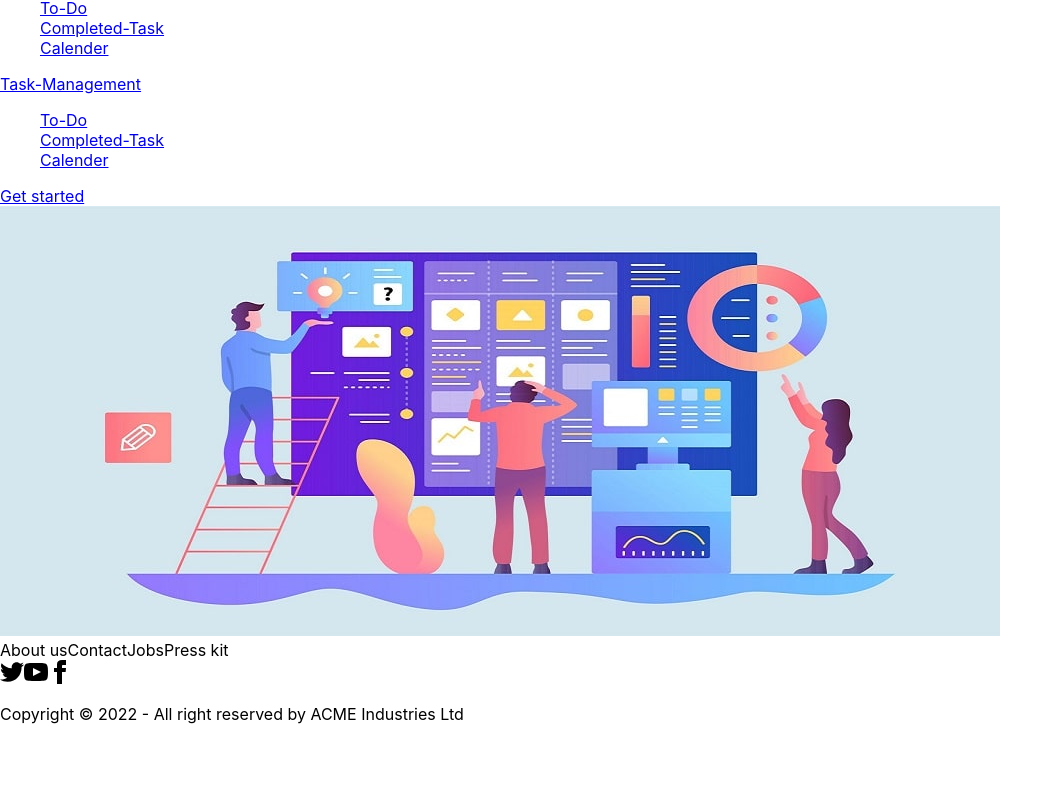
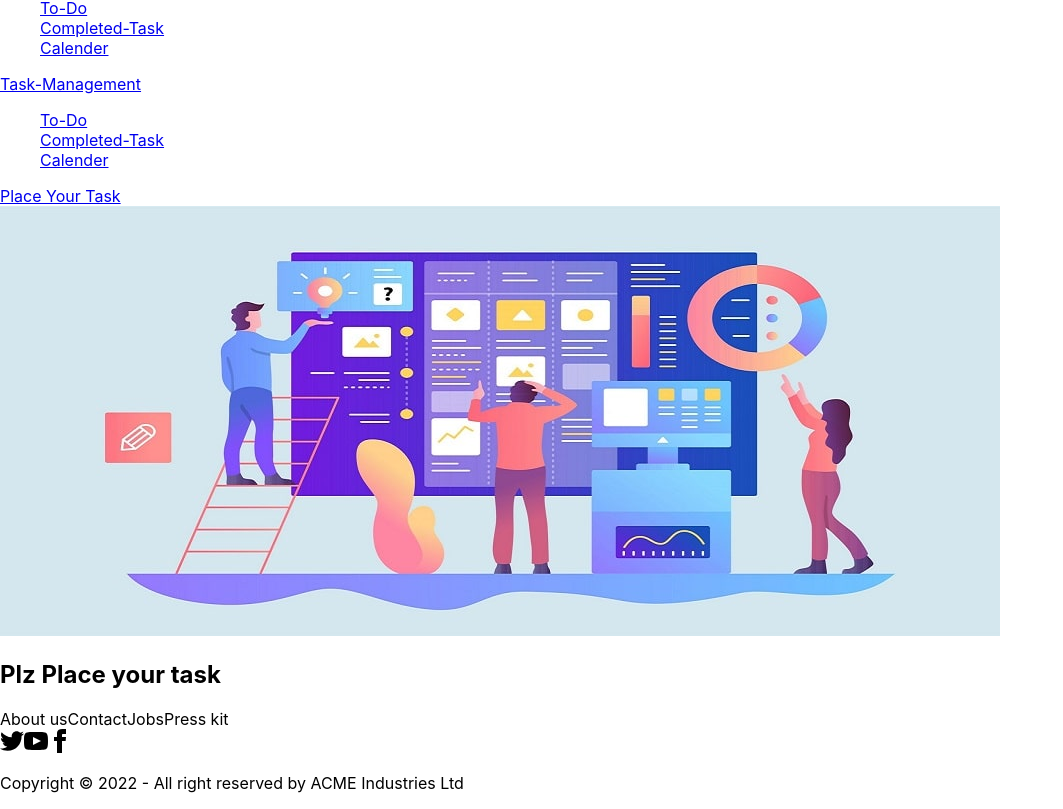
Before and after one commit to projit-1/tasks-management-client, a React (Create React App) app: page /placetask in a window 1280 px wide. Shown: the part 1302-2111 px from the top of the page, without its empty margins (0-1063 px from the left). Before the commit the page ends 2042 px from the top, so only its background shows below. Built offline with nearby package versions, Linux system fonts and the light colour scheme.

Commit message:
not found page is added

```diff
--- a/src/App.js
+++ b/src/App.js
@@ -6,6 +6,9 @@ import ToDo from './Pages/Shared/Home/ToDo';
 import Completed from './Pages/Shared/Home/Completed';
 import Banner from './Pages/Shared/Banner';
 import Calender from './Pages/Shared/Home/Calender';
+import NotFound from './Pages/Shared/NotFound';
+import PlaceTask from './Pages/Shared/Home/PlaceTask';
+
 
 function App() {
   return (
@@ -16,9 +19,10 @@ function App() {
         <Route path='/' element={<ToDo />}></Route>
         <Route path='/completed' element={<Completed />}></Route>
         <Route path='/calender' element={<Calender />}></Route>
+        <Route path='/placetask' element={<PlaceTask />}></Route>
+        <Route path='/*' element={<NotFound />}></Route>
       </Routes>
       <Footer />
-
     </div>
   );
 }
--- /dev/null
+++ b/src/Pages/Shared/Home/PlaceTask.js
@@ -0,0 +1,11 @@
+import React from 'react';
+
+const PlaceTask = () => {
+    return (
+        <div>
+            <h2>Plz Place your task</h2>
+        </div>
+    );
+};
+
+export default PlaceTask;
--- a/src/Pages/Shared/Navbar.js
+++ b/src/Pages/Shared/Navbar.js
@@ -39,7 +39,7 @@ const Navbar = () => {
                     </ul>
                 </div>
                 <div class="navbar-end">
-                    <Link className='mr-3 btn' to="/">Get started</Link>
+                    <Link className='mr-3 btn' to="/Placetask">Place Your Task</Link>
 
                 </div>
             </div>
--- /dev/null
+++ b/src/Pages/Shared/NotFound.js
@@ -0,0 +1,11 @@
+import React from 'react';
+
+const NotFound = () => {
+    return (
+        <div>
+            <h2>The page is not Found !!!</h2>
+        </div>
+    );
+};
+
+export default NotFound;
```
